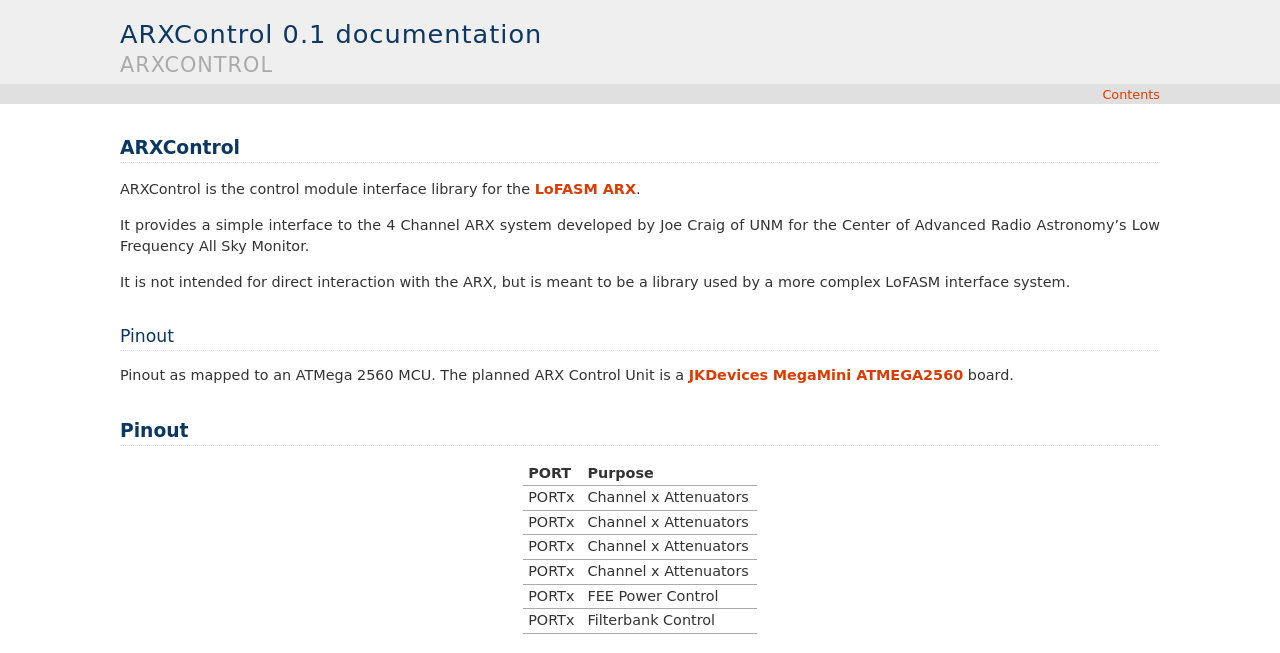
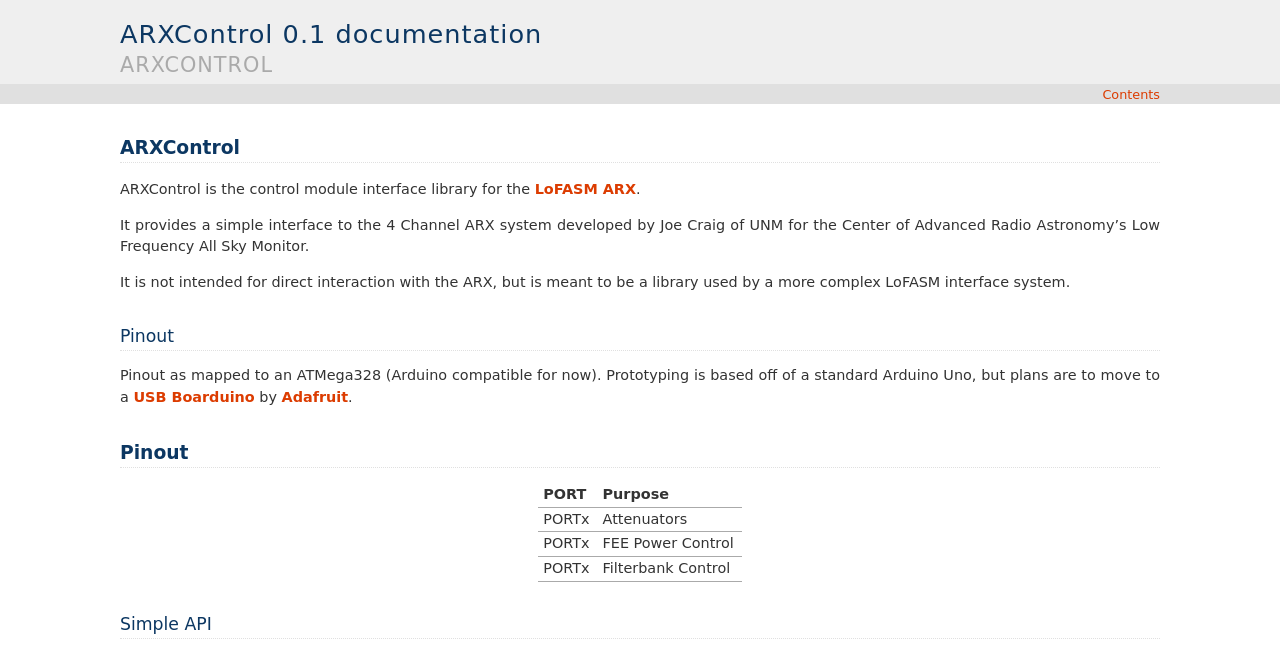
Before and after one commit to arcc/ARXControl, a Sphinx documentation site: the page built from docs/index.rst, in a window 1280 px wide. Shown: the top 653 px of the page. Built offline with Sphinx 7.4.7, drawn with Linux system fonts in a browser that asks for light colours; grey boxes are pictures that could not be loaded.

Commit message:
Updating documentation

```diff
--- a/docs/index.rst
+++ b/docs/index.rst
@@ -14,8 +14,9 @@ library used by a more complex LoFASM interface system.
 Pinout
 ------
 
-Pinout as mapped to an ATMega 2560 MCU.
-The planned ARX Control Unit is a `JKDevices`_ `MegaMini ATMEGA2560`_ board.
+Pinout as mapped to an ATMega328 (Arduino compatible for now).
+Prototyping is based off of a standard Arduino Uno, but plans are to move to a
+`USB Boarduino`_ by `Adafruit`_.
 
 .. include:: pinout.rst
 
@@ -27,9 +28,6 @@ Simple API
 .. autoclass:: ARXControl.arx.ARX
     :members:
 
-.. autoclass:: ARXControl.channel.Channel
-    :members:
-
 .. _LoFASM ARX: http://cara.phys.utb.edu/LoFASM/ARX
-.. _JKDevices: http://jkdevices.com
-.. _MegaMini ATMEGA2560: http://jkdevices.com/arduino-megamini
+.. _USB Boarduino: http://www.adafruit.com/products/91
+.. _Adafruit: http://www.adafruit.com
--- a/docs/pinout.rst
+++ b/docs/pinout.rst
@@ -2,18 +2,12 @@ Pinout
 ======
 
 
-+-----------+-------------------------------+
-|   PORT    |   Purpose                     |
-+===========+===============================+
-|   PORTx   |   Channel x Attenuators       |
-+-----------+-------------------------------+
-|   PORTx   |   Channel x Attenuators       |
-+-----------+-------------------------------+
-|   PORTx   |   Channel x Attenuators       |
-+-----------+-------------------------------+
-|   PORTx   |   Channel x Attenuators       |
-+-----------+-------------------------------+
-|   PORTx   |   FEE Power Control           |
-+-----------+-------------------------------+
-|   PORTx   |   Filterbank Control          |
-+-----------+-------------------------------+
++-------+--------------------+
+| PORT  | Purpose            |
++=======+====================+
+| PORTx | Attenuators        |
++-------+--------------------+
+| PORTx | FEE Power Control  |
++-------+--------------------+
+| PORTx | Filterbank Control |
++-------+--------------------+
```
